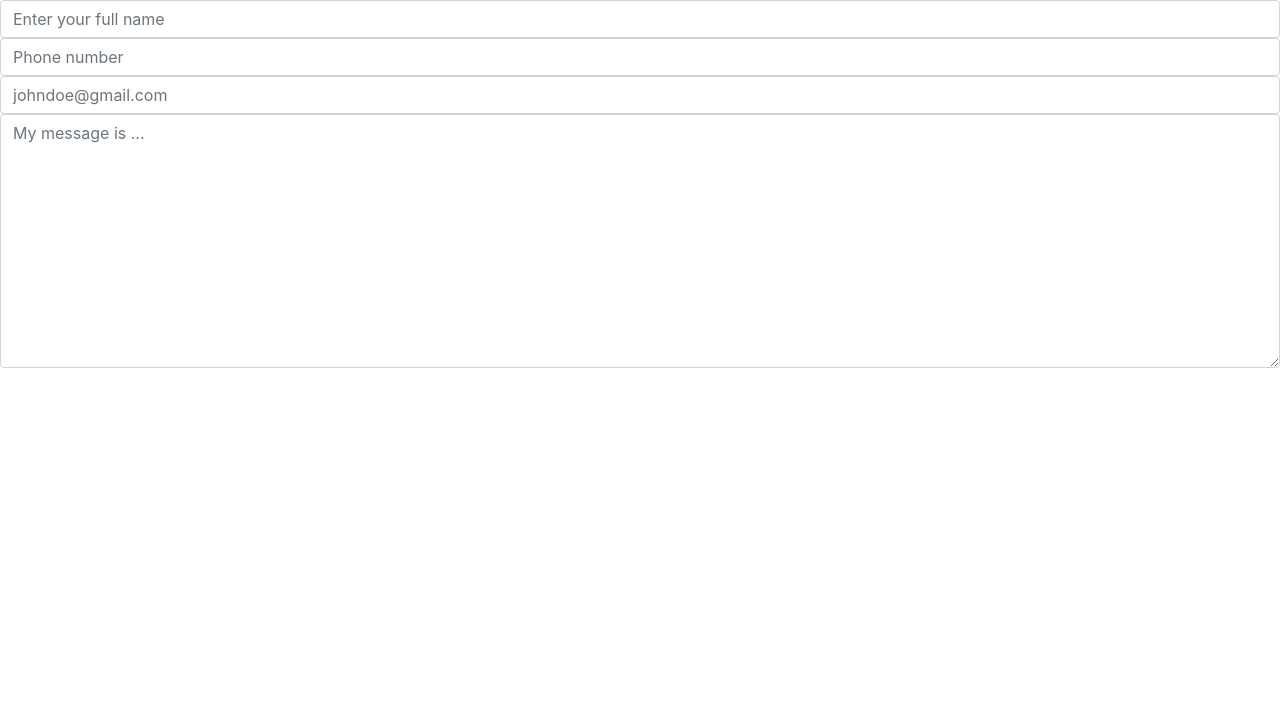
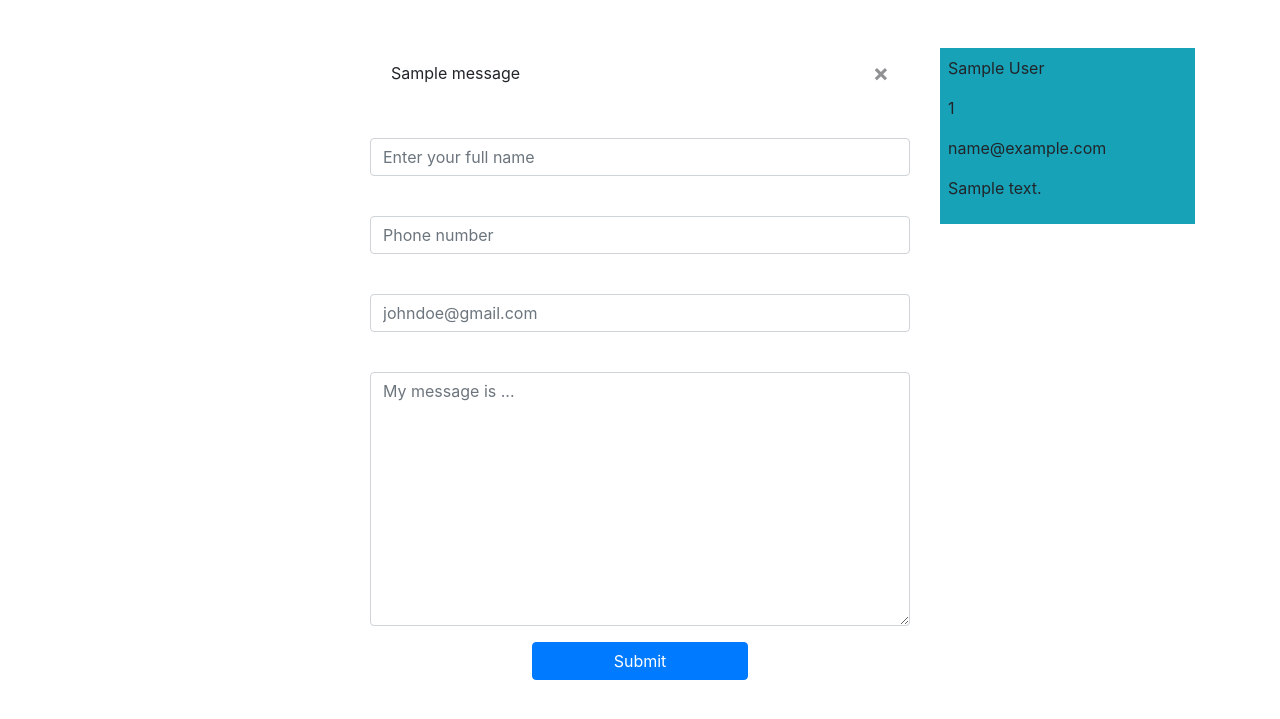
Before and after one commit to kiptoo-rotich/test, a Django app: page / in a window 1280 px wide. Shown: the top 719 px of the page. Run offline with Django 3.2, Linux system fonts and the light colour scheme; tables that the repository leaves empty hold one stand-in row (values such as "Sample post"); one stand-in notice (Sample message) is shown; some libraries are stand-ins or nearby versions.

Commit message:
It connects model to views

```diff
--- a/web_form/templates/index.html
+++ b/web_form/templates/index.html
@@ -1,4 +1,35 @@
 {%extends 'base.html'%}{% load bootstrap4 %} {%block content%}
-<h1 class="text-center">
-    {{form}}</h1>
-{%endblock%}
+<div class="container">
+    <div class="row mt-5">
+        <div class="col-sm-3 col-md-3 col-lg-3">
+
+        </div>
+        <div class="col-sm-6 col-md-6 col-lg-6">
+            <form action="" method="post">
+                {% for message in messages %}
+                <div class="container-fluid p-0">
+                    <div class="alert {{ message.tags }} alert-dismissible" role="alert">
+                        <button type="button" class="close" data-dismiss="alert" aria-label="Close">
+                          <span aria-hidden="True">&times;</span>
+                        </button> {{ message }}
+                    </div>
+                </div>
+                {% endfor %} {% csrf_token %} {% bootstrap_form form%}
+
+                <div class="form-group">
+                    <center><input type="submit" class="btn btn-primary btn-md" value="Submit" style="width:40%"></center>
+                </div>
+
+                <input type="hidden" name="next" value="{{next}}">
+            </form>
+        </div>
+        <div class="col-sm-3 col-md-3 col-lg-3">
+            {%for data in data%}
+            <div class="bg-info p-2">
+                <p>{{data.Full_name}}</p>
+                <p>{{data.Phone_number}}</p>
+                <p>{{data.Email_address}}</p>
+                <p>{{data.Message}}</p>
+            </div><br> {%endfor%} </div>
+    </div>
+</div>{%endblock%}
--- a/web_form/views.py
+++ b/web_form/views.py
@@ -1,8 +1,18 @@
 from ast import For
-from django.shortcuts import render
+from django.shortcuts import redirect, render
 from .forms import Form
+from .models import User
 
 # Create your views here.
 def home(request):
-    form=Form()
-    return render(request,'index.html',{'form':form})
+    data=User.objects.all()
+    if request.method=="POST":
+        form=Form(request.POST,request.FILES)
+        if form.is_valid():
+            data=form.save(commit=False)
+            data.user=request.user
+            data.save()
+            return redirect('home')
+    else:
+        form=Form()
+    return render(request,'index.html',{'form':form,'data':data})
```
Also changed, not shown: web_form/migrations/0001_initial.py (added).
